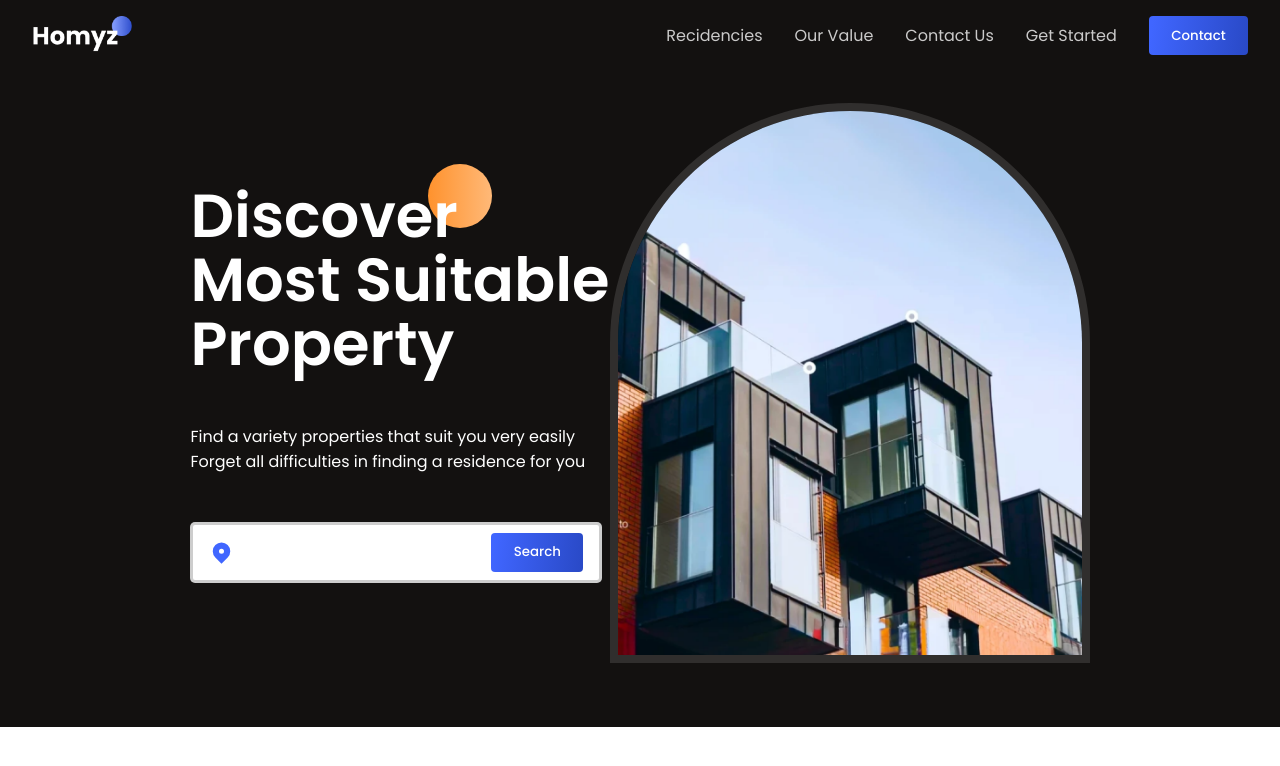
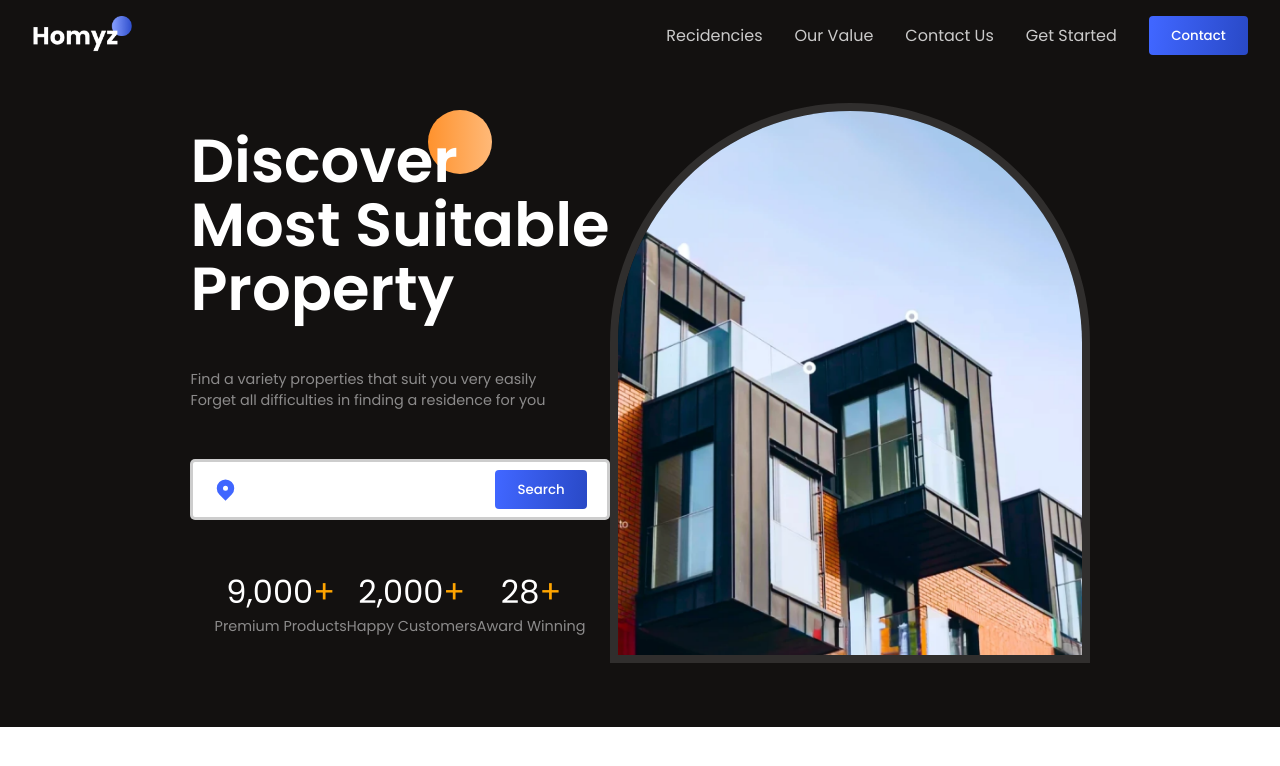
Before and after one commit to egamovj/homyz, a React (Vite) app: page / in a window 1280 px wide. Shown: the top 766 px of the page. Built offline with nearby package versions, Linux system fonts and the light colour scheme.

Commit message:
hero section

```diff
--- a/package.json
+++ b/package.json
@@ -11,6 +11,7 @@
   },
   "dependencies": {
     "react": "^18.2.0",
+    "react-countup": "^6.5.3",
     "react-dom": "^18.2.0",
     "react-icons": "^5.1.0"
   },
--- a/src/components/Hero/Hero.css
+++ b/src/components/Hero/Hero.css
@@ -42,11 +42,25 @@
   border: 3px solid rgba(120, 120, 120, 0.374);
   padding: 0.5rem 1rem;
   justify-content: space-between;
+  width: 100%;
 }
 
 .search-bar > input {
   border: none;
   outline: none;
+}
+
+.stats {
+  width: 100%;
+  justify-content: space-between;
+}
+
+.stat > :nth-child(1) {
+  font-size: 2rem;
+}
+
+.stat > :nth-child(1) > :last-child {
+  color: orange;
 }
 
 .image-container {
--- a/src/components/Hero/Hero.jsx
+++ b/src/components/Hero/Hero.jsx
@@ -2,6 +2,7 @@
 
 import HeroImg from "../../assets/hero-image.png";
 import { HiLocationMarker } from "react-icons/hi";
+import CountUp from "react-countup";
 
 const Hero = () => {
   return (
@@ -16,14 +17,42 @@
           </div>
 
           <div className="flexColStart hero-desc">
-            <span>Find a variety properties that suit you very easily</span>
-            <span>Forget all difficulties in finding a residence for you</span>
+            <span className="secondaryText">
+              Find a variety properties that suit you very easily
+            </span>
+            <span className="secondaryText">
+              Forget all difficulties in finding a residence for you
+            </span>
           </div>
 
           <div className="flexCenter search-bar">
             <HiLocationMarker color="var(--blue)" size={25} />
             <input type="text" />
             <button className="button">Search</button>
+          </div>
+
+          <div className="flexCenter stats">
+            <div className="flexColCenter stat">
+              <span>
+                <CountUp start={8800} end={9000} duration={4} />
+                <span>+</span>
+              </span>
+              <span className="secondaryText">Premium Products</span>
+            </div>
+            <div className="flexColCenter stat">
+              <span>
+                <CountUp start={1950} end={2000} duration={4} />
+                <span>+</span>
+              </span>
+              <span className="secondaryText">Happy Customers</span>
+            </div>
+            <div className="flexColCenter stat">
+              <span>
+                <CountUp end={28} />
+                <span>+</span>
+              </span>
+              <span className="secondaryText">Award Winning</span>
+            </div>
           </div>
         </div>
 
```
Also changed, not shown: 1 other file (tests, documents, lock files or other folders).
